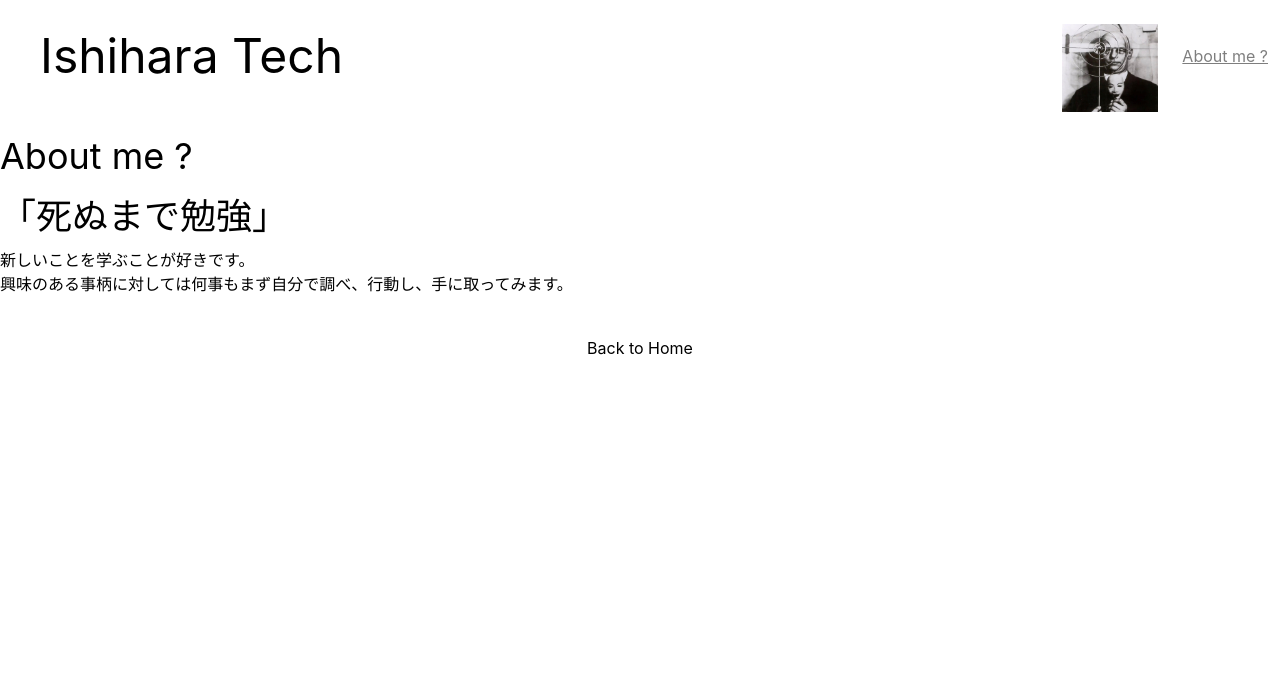
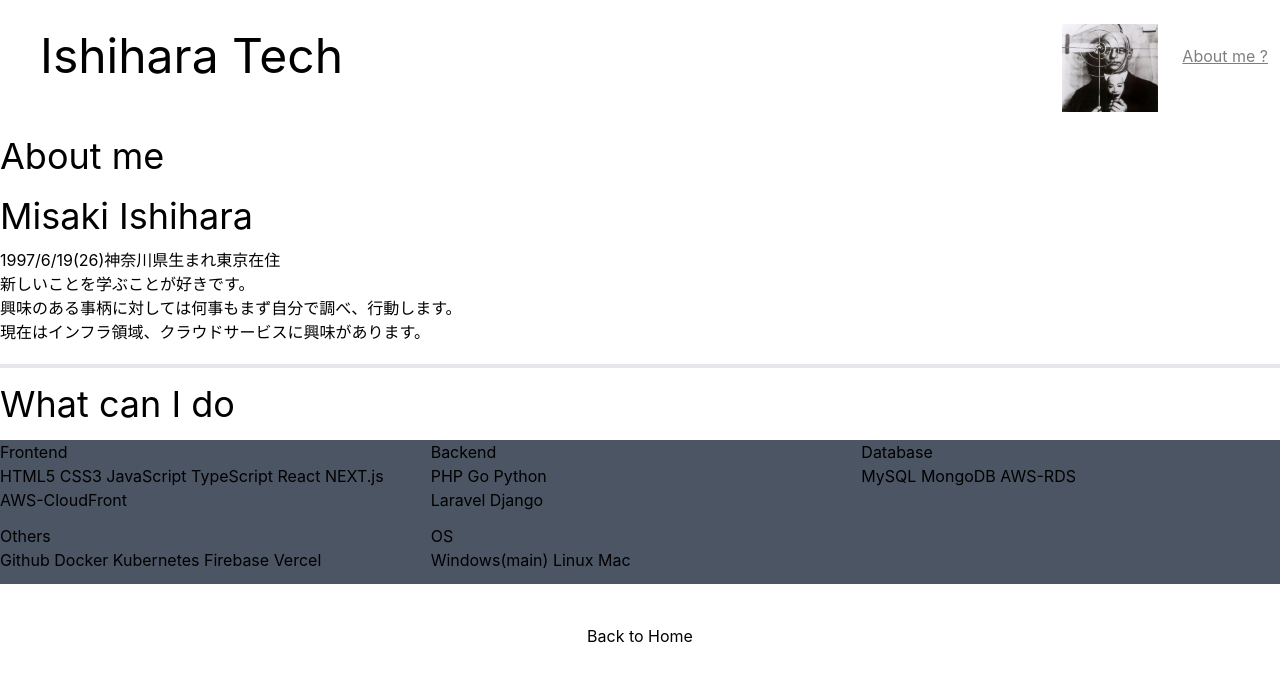
Before and after one commit to misakiishihara/ishihara-tech, a Next.js app: page /aboutblog in a window 1280 px wide. Shown: the top 682 px of the page. Built offline with nearby package versions, Linux system fonts and the light colour scheme.

Commit message:
added my-skills

```diff
--- a/pages/aboutblog.js
+++ b/pages/aboutblog.js
@@ -6,14 +6,52 @@ export default function Aboutblog () {
         <Layout>
             <div className="container ">
             <h1 className="text-4xl">
-                About me  ?
+                About me
             </h1>
             <div className= "py-5">
-                <h1 className="text-4xl mb-3">「死ぬまで勉強」</h1>
-                <p>
+                <h1 className="text-4xl mb-3">Misaki Ishihara</h1>
+                <p className="mb-5">
+                    1997/6/19(26)神奈川県生まれ東京在住<br/>
                     新しいことを学ぶことが好きです。<br/>
-                    興味のある事柄に対しては何事もまず自分で調べ、行動し、手に取ってみます。
+                    興味のある事柄に対しては何事もまず自分で調べ、行動します。<br/>
+                    現在はインフラ領域、クラウドサービスに興味があります。
                 </p>
+                <div className="border-y-2 mb-4"></div>
+                <h1 className="text-4xl mb-4">
+                    What can I do
+                </h1>
+                <div className="container bg-gray-600">
+                    <div className="grid grid-cols-3 gap-3">
+                        <div>
+                            <h1>Frontend</h1>
+                            <p>HTML5 CSS3 JavaScript TypeScript
+                                React NEXT.js AWS-CloudFront
+                            </p>
+                        </div>
+                        <div>
+                            <h1>Backend</h1>
+                            <p>PHP Go Python<br/>Laravel Django</p>
+                        </div>
+                        <div>
+                            <h1>Database</h1>
+                            <p>MySQL MongoDB AWS-RDS</p>
+                        </div>
+                        <div>
+                            <h1>Others</h1>
+                            <p>Github Docker Kubernetes Firebase Vercel</p>
+                        </div>
+                        <div>
+                            <h1>OS</h1>
+                            <p>Windows(main) Linux Mac</p>
+                        </div>
+                        <div>
+                            <h1></h1>
+                        </div>
+                        <div>
+                            <h1></h1>
+                        </div>
+                    </div>
+                </div>
             <p className="flex justify-center mt-10">
                 <Link href="/">Back to Home</Link>
             </p>
```
